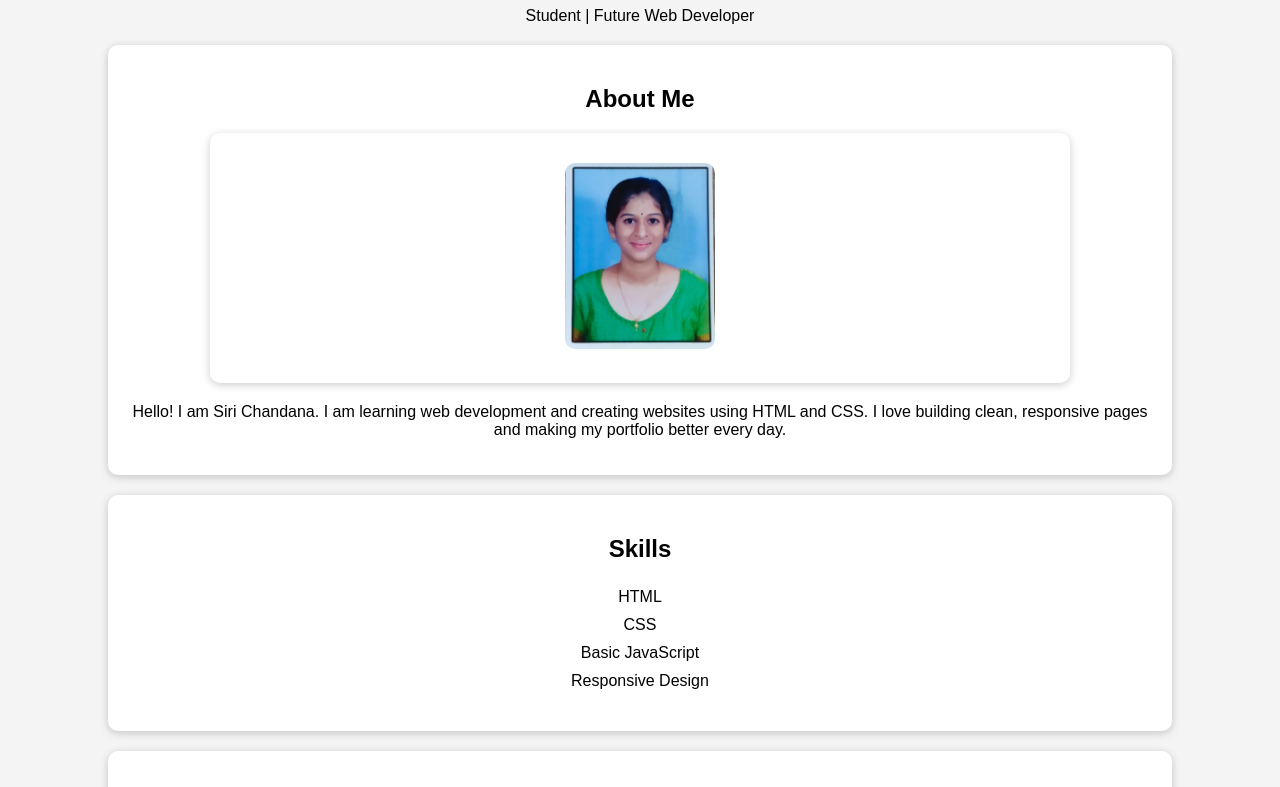
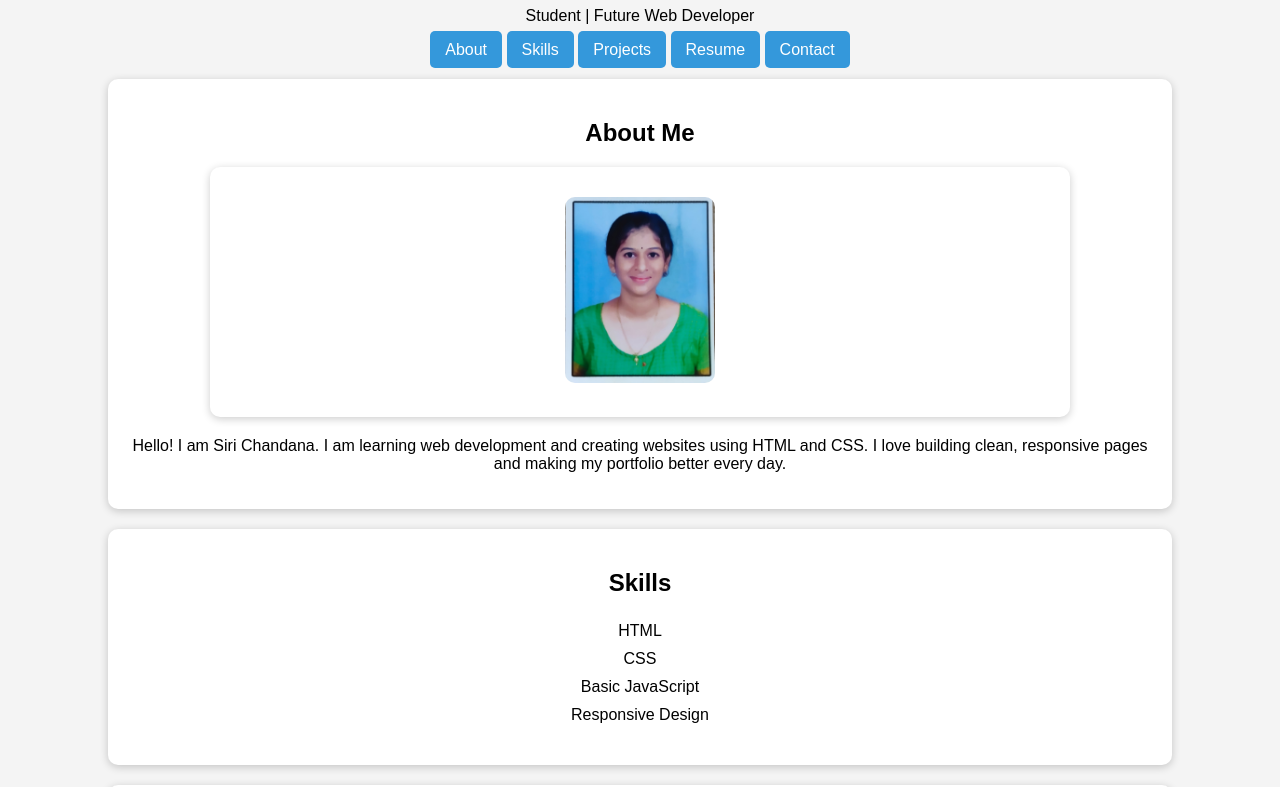
Before and after one commit to sirichandanaontipuli-art/portfolio, a plain HTML site: page index.html in a window 1280 px wide. Shown: the part 73-860 px from the top of the page. Drawn offline with Linux system fonts and the light colour scheme.

Commit message:
Add files via upload

```diff
--- a/index.html
+++ b/index.html
@@ -16,9 +16,16 @@
         </div>
     </div>
 </header>
+<nav>
+    <a href="#about">About</a>
+    <a href="#skills">Skills</a>
+    <a href="#projects">Projects</a>
+    <a href="#resume">Resume</a>
+    <a href="#contact">Contact</a>
+</nav>
 
 <main>
-    <section class="about">
+    <section id="about" class="about">
         <h2>About Me</h2>
         <section>
 
@@ -27,7 +34,7 @@
         <p>Hello! I am Siri Chandana. I am learning web development and creating websites using HTML and CSS. I love building clean, responsive pages and making my portfolio better every day.</p>
     </section>
 
-    <section class="skills">
+    <section id="skills" class="skills">
         <h2>Skills</h2>
         <ul>
             <li>HTML</li>
@@ -37,7 +44,7 @@
         </ul>
     </section>
 
-    <section class="projects">
+    <section id="projects" class="projects">
         <h2>Projects</h2>
         <article>
             <h3>Personal Portfolio Website</h3>
@@ -46,14 +53,14 @@
         </article>
     </section>
 
-    <section class="resume">
+    <section id="resume" class="resume">
         <h2>Resume</h2>
         <p>Resume available upon request.</p>
         <p>If you want to review my resume, click the button below.</p>
         <a class="button" href="resume.html">View Resume</a>
     </section>
 
-    <section class="contact">
+    <section id="contact" class="contact">
         <h2>Contact</h2>
         <p>Email: <a href="mailto:sirichandanaontipuli@gmail.com">sirichandanaontipuli@gmail.com</a></p>
         <p>Phone: 6302528181</p>
--- a/style.css
+++ b/style.css
@@ -44,15 +44,18 @@ a{
 a:hover{
     background:#2980b9;
 }
+footer {
+    background: #222;
+    color: white;
+    text-align: center;
+    padding: 10px;
+}
 
-footer{
-    background:#2c3e50;
-    color:white;
-    padding:15px;
-    margin-top:20px;
-}
 .profile{
     width:100px;
     height:100px;
     border-radius:10px;
 }
+html {
+    scroll-behavior: smooth;
+}
```
